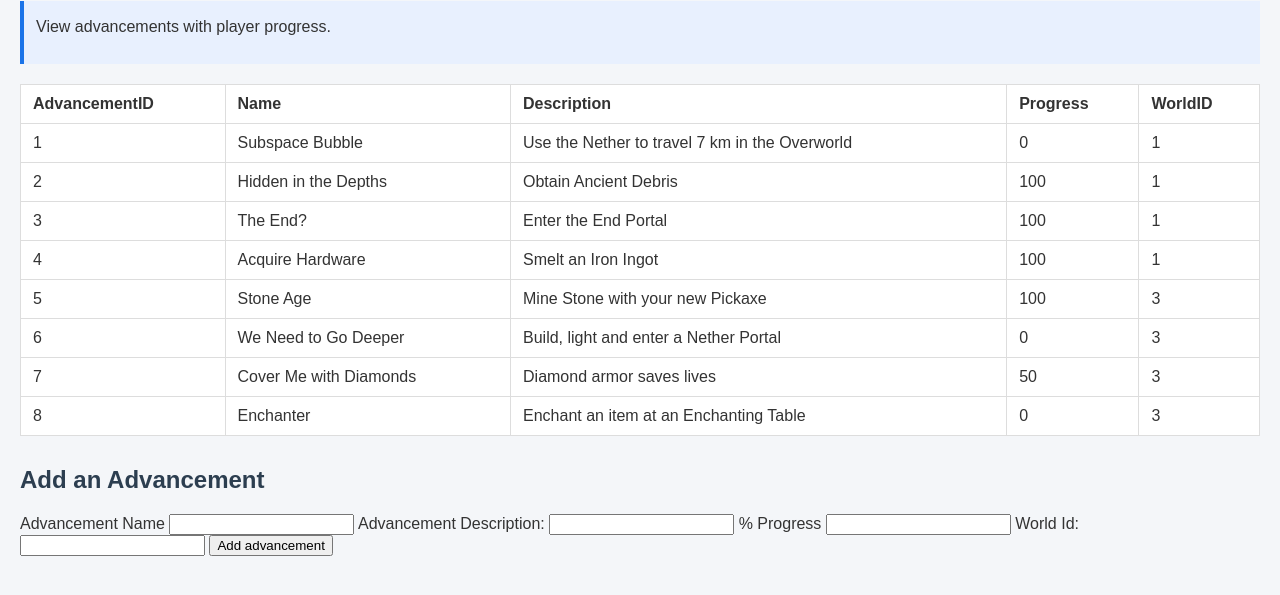
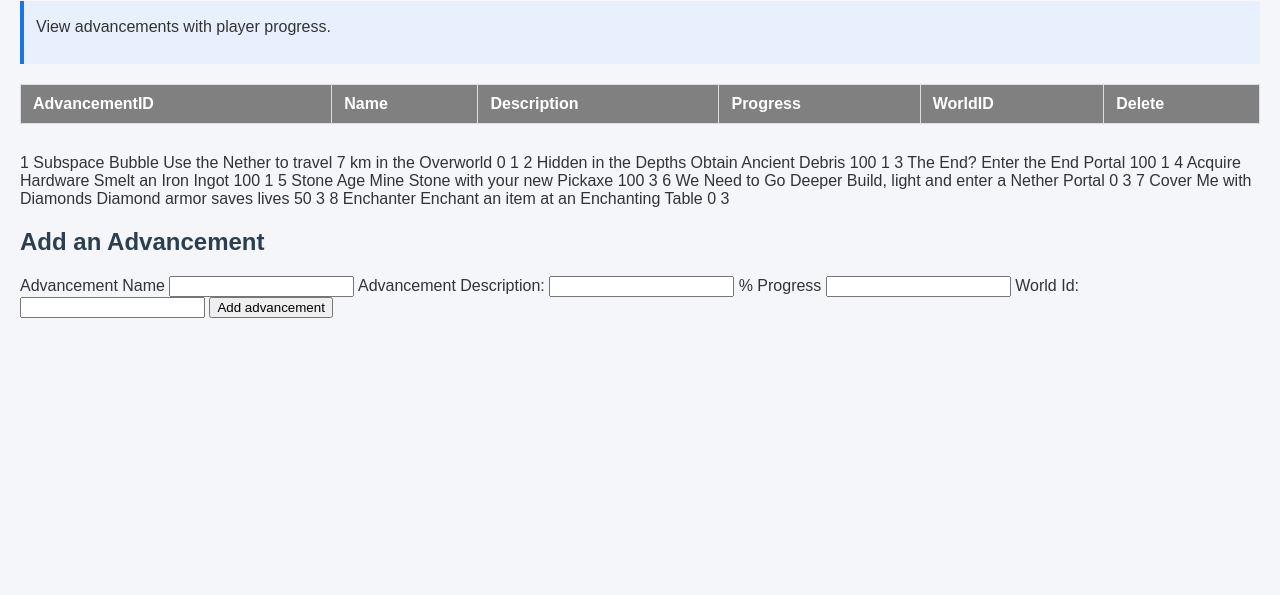
Before and after one commit to Connor-Allen10/DataBlocks, a website: page public/advancements.html in a window 1280 px wide. Shown: the part 121-716 px from the top of the page. Drawn offline with Linux system fonts and the light colour scheme; no server answers.

Commit message:
fixed header for advancements

```diff
--- a/public/advancements.html
+++ b/public/advancements.html
@@ -25,13 +25,16 @@
     </div>
 
     <table>
+        <thead>
             <tr>
                 <th>AdvancementID</th>
                 <th>Name</th>
                 <th>Description</th>
                 <th>Progress</th>
                 <th>WorldID</th>
+                <th>Delete</th>
             </tr>
+        </table>
         <tr>
             <td>1</td>
             <td>Subspace Bubble</td>
```
Lines whose indentation alone changed are shown as unchanged.
